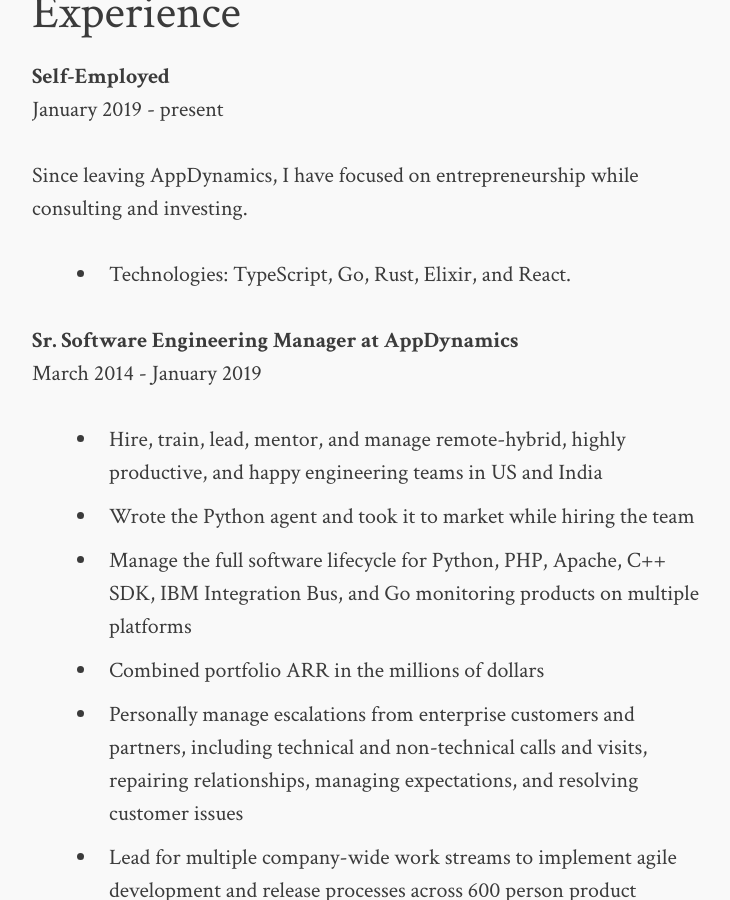
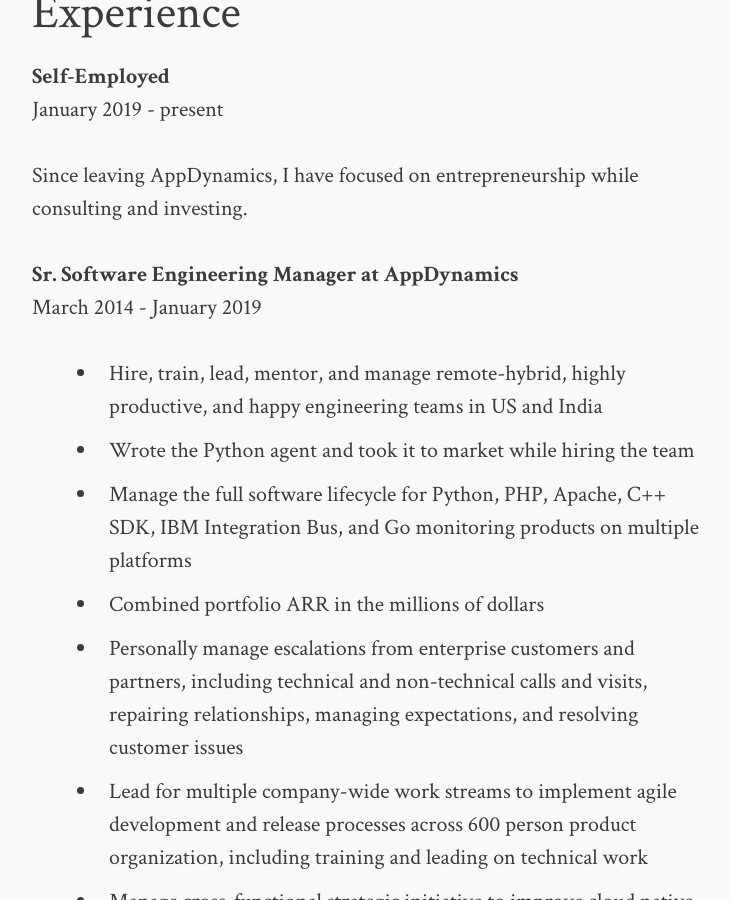
Before and after one commit to dkoepke/dkoepke.github.io, a Jekyll site: the page built from Resume.md, in a window 1280 px wide and 900 px high, scrolled down 1006 px. Shown: the whole window, without its empty margins (268-998 px from the left). Built offline with Jekyll 4.4.1, drawn with Linux system fonts in a browser that asks for light colours.

Commit message:
Tech in self-employed is redundant with skills section

```diff
--- a/Resume.md
+++ b/Resume.md
@@ -26,8 +26,6 @@ I am a software engineering leader with extensive experience building and growin
 January 2019 - present
 
 Since leaving AppDynamics, I have focused on entrepreneurship while consulting and investing.
-
-* Technologies: TypeScript, Go, Rust, Elixir, and React.
 
 **Sr. Software Engineering Manager at AppDynamics**<br>
 March 2014 - January 2019
```
